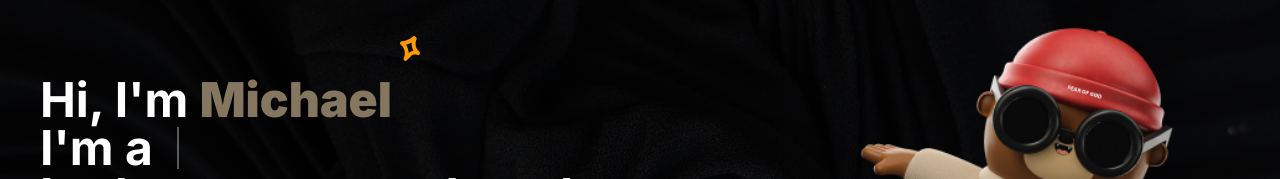
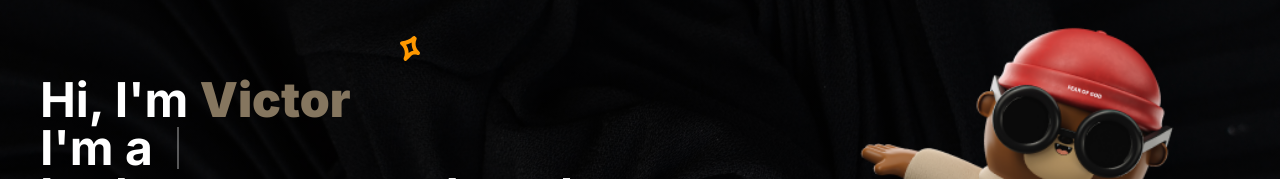
Before and after one commit to pythonvista/portfolio-demo, a React (Vite) app: page / in a window 1280 px wide. Shown: the part 158-337 px from the top of the page. Built offline with nearby package versions, Linux system fonts and the light colour scheme; no server answers.

Commit message:
brief mutation

```diff
--- a/src/components/TypingText.tsx
+++ b/src/components/TypingText.tsx
@@ -22,7 +22,7 @@ const TypingText = () => {
         <span className='input-cursor'></span>
       </div> */}
       <h2 className='text-2xl sm:text-3xl lg:text-5xl font-bold my-4 sm:mb-8'>
-        Hi, I'm <strong className='text-[#85765F]'>Michael</strong> <br />
+        Hi, I'm <strong className='text-[#85765F]'>Victor</strong> <br />
         <div className='typing-container text-white'>
           <span id='sentence' className='sentence'>
             I'm a
```
